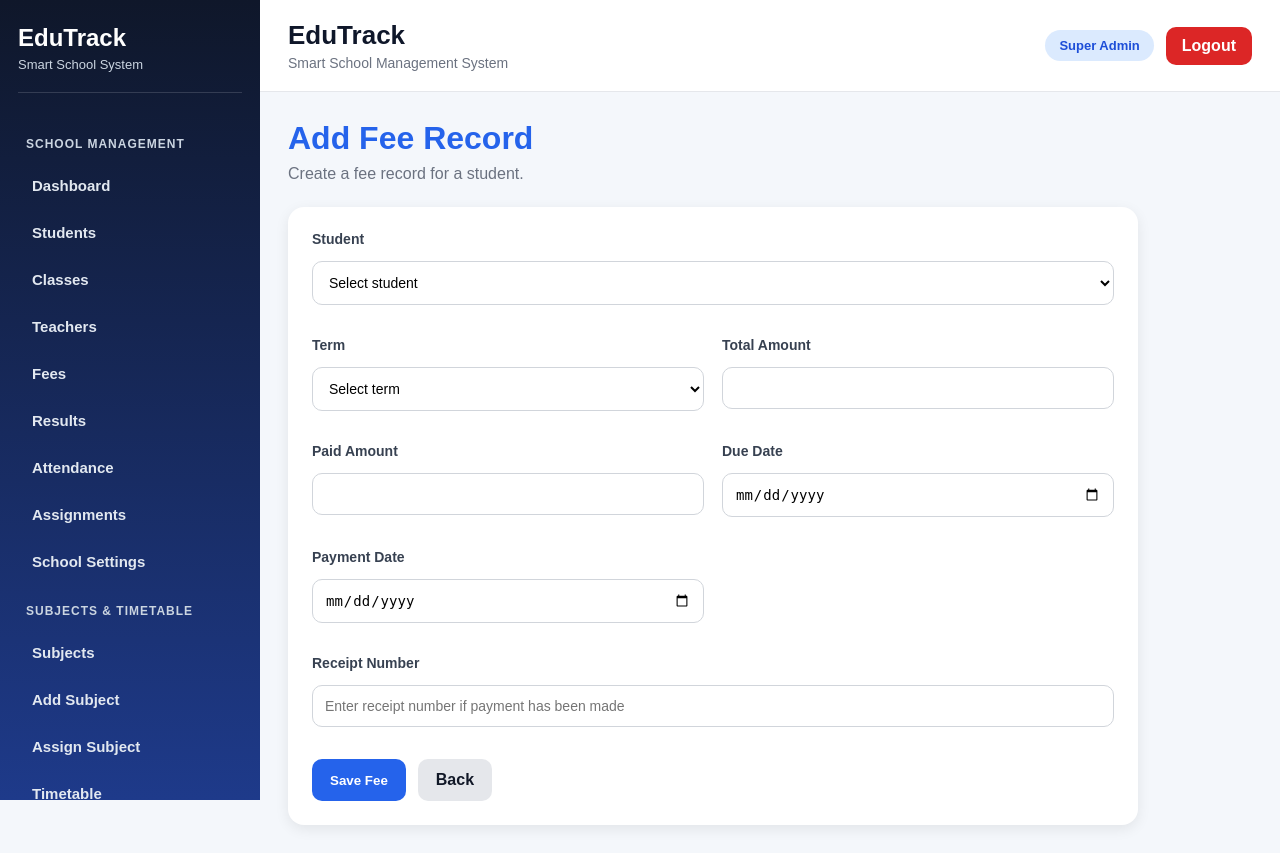
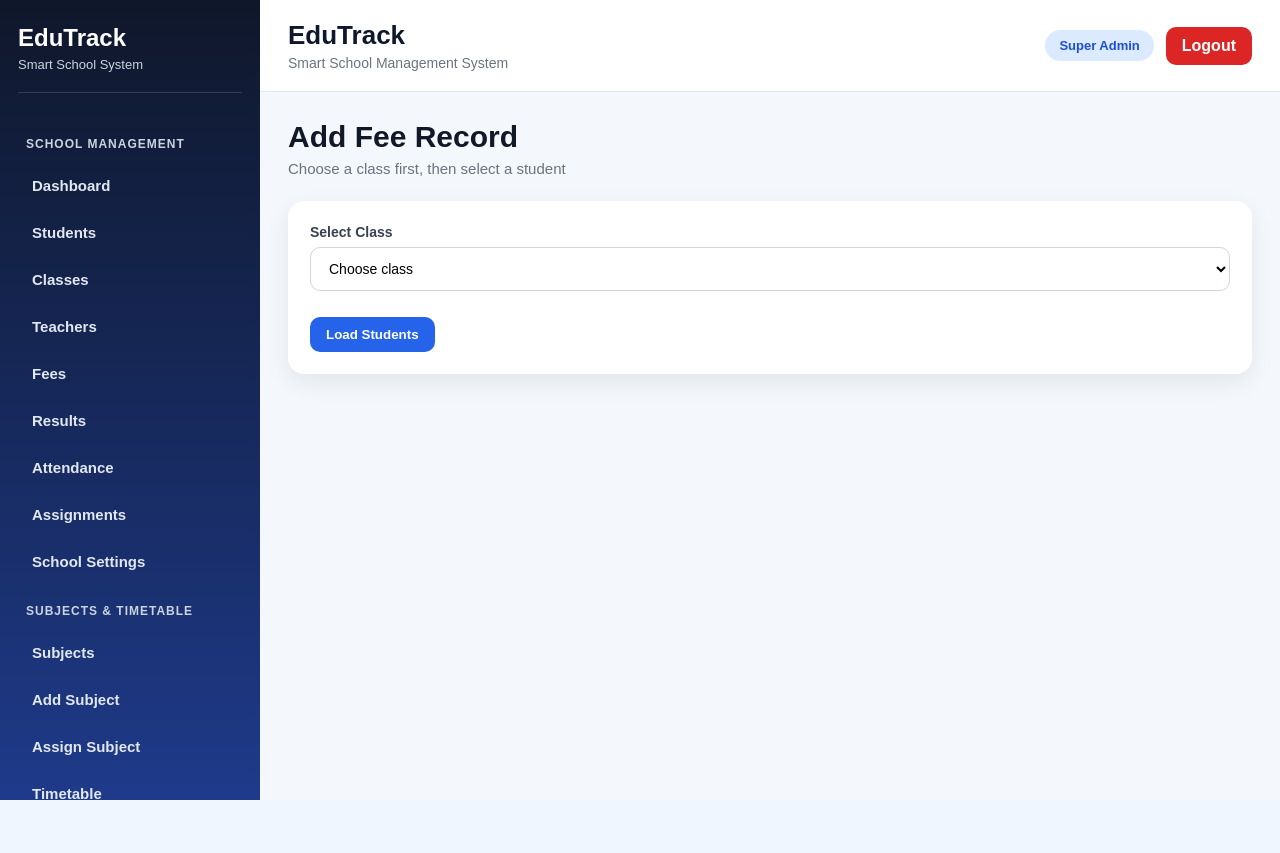
Before and after one commit to sadziwacynthia-bot/school-system-v2, a Flask app: page /add_fee in a window 1280 px wide. After the commit the page ends 800 px from the top, so only its background shows below. Run offline with Flask 3, Linux system fonts and the light colour scheme; a user stored in the database is signed in; data that the repository does not hold is empty; some libraries are stand-ins or nearby versions.

Commit message:
Improve fee page with class-first student selection

```diff
--- a/app.py
+++ b/app.py
@@ -1733,7 +1733,6 @@ def fees():
     fee_records = fetch_all(query, tuple(params))
     return render_template("fees.html", fee_records=fee_records, search=search)
 
-
 @app.route("/add_fee", methods=["GET", "POST"])
 @login_required
 @roles_required("school_admin", "super_admin")
@@ -1741,10 +1740,24 @@ def add_fee():
     school_id = session.get("school_id")
     role = session.get("role")
 
+    selected_class = request.args.get("class_name", "").strip()
+
     if role == "super_admin":
-        students = fetch_all("SELECT * FROM students ORDER BY first_name, last_name")
+        if selected_class:
+            students = fetch_all(
+                "SELECT * FROM students WHERE class_name = ? ORDER BY first_name, last_name",
+                (selected_class,)
+            )
+        else:
+            students = []
     else:
-        students = fetch_all("SELECT * FROM students WHERE school_id = ? ORDER BY first_name, last_name", (school_id,))
+        if selected_class:
+            students = fetch_all(
+                "SELECT * FROM students WHERE school_id = ? AND class_name = ? ORDER BY first_name, last_name",
+                (school_id, selected_class)
+            )
+        else:
+            students = []
 
     if request.method == "POST":
         student_id = request.form.get("student_id")
@@ -1800,11 +1813,16 @@ def add_fee():
         except Exception as e:
             conn.rollback()
             flash(f"Error adding fee: {str(e)}", "danger")
-            return redirect(url_for("add_fee"))
+            return redirect(url_for("add_fee", class_name=selected_class))
         finally:
             conn.close()
 
-    return render_template("add_fee.html", students=students)
+    return render_template(
+        "add_fee.html",
+        students=students,
+        class_options=CLASS_OPTIONS,
+        selected_class=selected_class
+    )
 
 
 @app.route("/update_fee/<int:fee_id>", methods=["GET", "POST"])
--- a/templates/add_fee.html
+++ b/templates/add_fee.html
@@ -1,27 +1,48 @@
 {% extends "base.html" %}
 {% block title %}Add Fee{% endblock %}
+{% block page_heading %}Add Fee{% endblock %}
 
 {% block content %}
 <div class="page-header">
-    <h1>Add Fee Record</h1>
-    <p>Create a fee record for a student.</p>
+    <div>
+        <h2 class="page-title">Add Fee Record</h2>
+        <p class="page-subtitle">Choose a class first, then select a student</p>
+    </div>
 </div>
 
-<div class="card-box">
-    <form method="POST" class="form-grid">
-        <div class="form-group full-width">
+<div class="form-card">
+    <form method="GET" action="{{ url_for('add_fee') }}">
+        <label>Select Class</label>
+        <div class="search-bar">
+            <select name="class_name" required>
+                <option value="">Choose class</option>
+                {% for c in class_options %}
+                <option value="{{ c }}" {% if selected_class == c %}selected{% endif %}>{{ c }}</option>
+                {% endfor %}
+            </select>
+
+            <button type="submit" class="btn btn-primary">Load Students</button>
+        </div>
+    </form>
+</div>
+
+{% if selected_class %}
+<div class="form-card">
+    <form method="POST">
+        <div class="form-grid">
+            <div>
                 <label>Student</label>
                 <select name="student_id" required>
                     <option value="">Select student</option>
                     {% for student in students %}
                     <option value="{{ student.id }}">
-                        {{ student.first_name }} {{ student.last_name }} - {{ student.class_name }}
+                        {{ student.first_name }} {{ student.last_name }} - {{ student.student_number }}
                     </option>
                     {% endfor %}
                 </select>
             </div>
 
-        <div class="form-group">
+            <div>
                 <label>Term</label>
                 <select name="term_name" required>
                     <option value="">Select term</option>
@@ -31,105 +52,35 @@
                 </select>
             </div>
 
-        <div class="form-group">
+            <div>
                 <label>Total Amount</label>
                 <input type="number" step="0.01" name="amount" required>
             </div>
 
-        <div class="form-group">
-            <label>Paid Amount</label>
-            <input type="number" step="0.01" name="paid_amount">
+            <div>
+                <label>Initial Payment</label>
+                <input type="number" step="0.01" name="paid_amount" value="0">
             </div>
 
-        <div class="form-group">
+            <div>
                 <label>Due Date</label>
                 <input type="date" name="due_date">
             </div>
 
-        <div class="form-group">
+            <div>
                 <label>Payment Date</label>
                 <input type="date" name="payment_date">
             </div>
-
-        <div class="form-group full-width">
-            <label>Receipt Number</label>
-            <input type="text" name="receipt_number" placeholder="Enter receipt number if payment has been made">
         </div>
 
-        <div class="form-actions">
-            <button type="submit" class="btn-primary">Save Fee</button>
-            <a href="{{ url_for('fees') }}" class="btn-secondary">Back</a>
+        <label>Receipt Number</label>
+        <input type="text" name="receipt_number" placeholder="Optional receipt number">
+
+        <div class="action-group" style="margin-top: 18px;">
+            <button type="submit" class="btn btn-primary">Save Fee Record</button>
+            <a href="{{ url_for('fees') }}" class="btn btn-secondary">Back to Fees</a>
         </div>
     </form>
 </div>
-
-<style>
-.page-header {
-    margin-bottom: 24px;
-}
-.page-header h1 {
-    color: #2563eb;
-    margin: 0;
-}
-.page-header p {
-    color: #6b7280;
-    margin-top: 8px;
-}
-.card-box {
-    background: white;
-    border-radius: 16px;
-    padding: 24px;
-    box-shadow: 0 4px 14px rgba(0,0,0,0.08);
-    max-width: 850px;
-}
-.form-grid {
-    display: grid;
-    grid-template-columns: repeat(2, 1fr);
-    gap: 18px;
-}
-.full-width {
-    grid-column: 1 / -1;
-}
-.form-group label {
-    display: block;
-    margin-bottom: 8px;
-    font-weight: 600;
-}
-.form-group input,
-.form-group select {
-    width: 100%;
-    padding: 12px;
-    border: 1px solid #d1d5db;
-    border-radius: 10px;
-    box-sizing: border-box;
-}
-.form-actions {
-    grid-column: 1 / -1;
-    display: flex;
-    gap: 12px;
-    flex-wrap: wrap;
-}
-.btn-primary,
-.btn-secondary {
-    display: inline-block;
-    padding: 12px 18px;
-    border-radius: 10px;
-    font-weight: 600;
-    text-decoration: none;
-}
-.btn-primary {
-    background: #2563eb;
-    color: white;
-    border: none;
-}
-.btn-secondary {
-    background: #e5e7eb;
-    color: #111827;
-}
-@media (max-width: 700px) {
-    .form-grid {
-        grid-template-columns: 1fr;
-    }
-}
-</style>
+{% endif %}
 {% endblock %}
```
Lines whose indentation alone changed are shown as unchanged.
